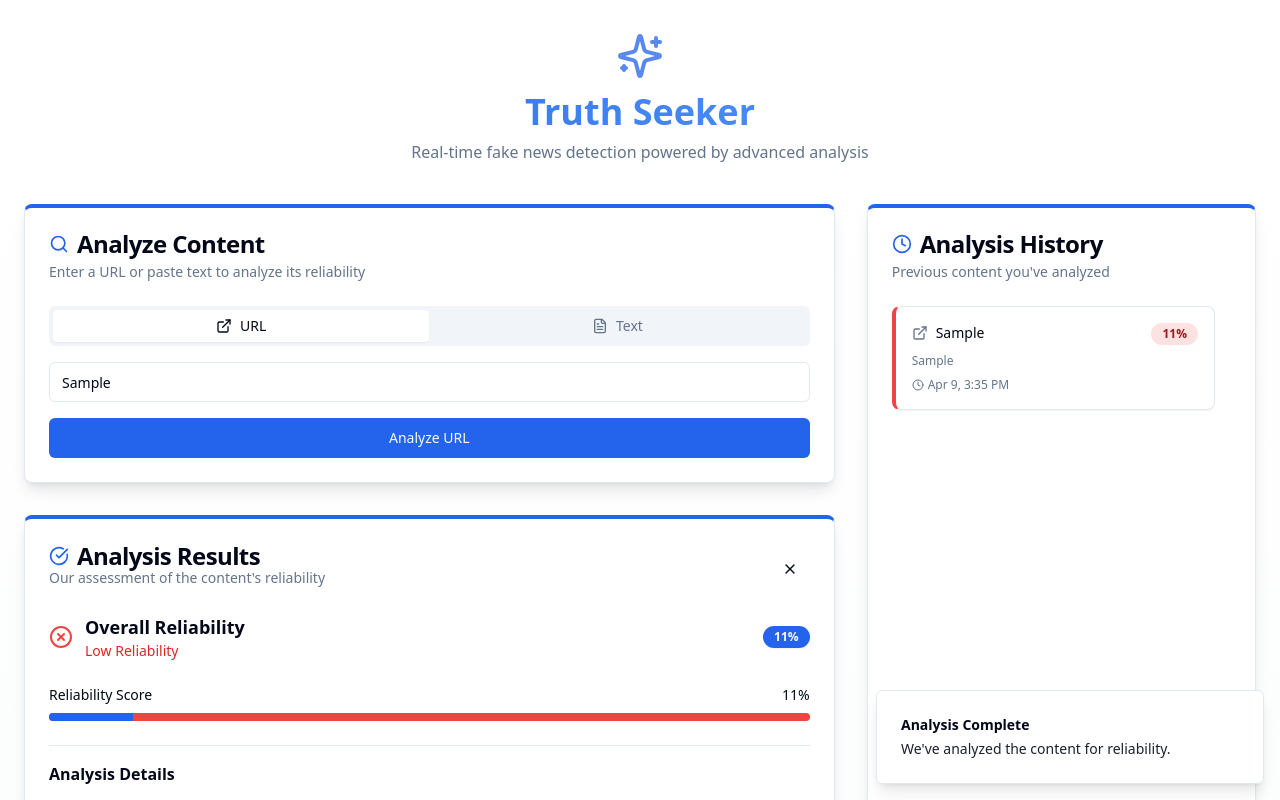
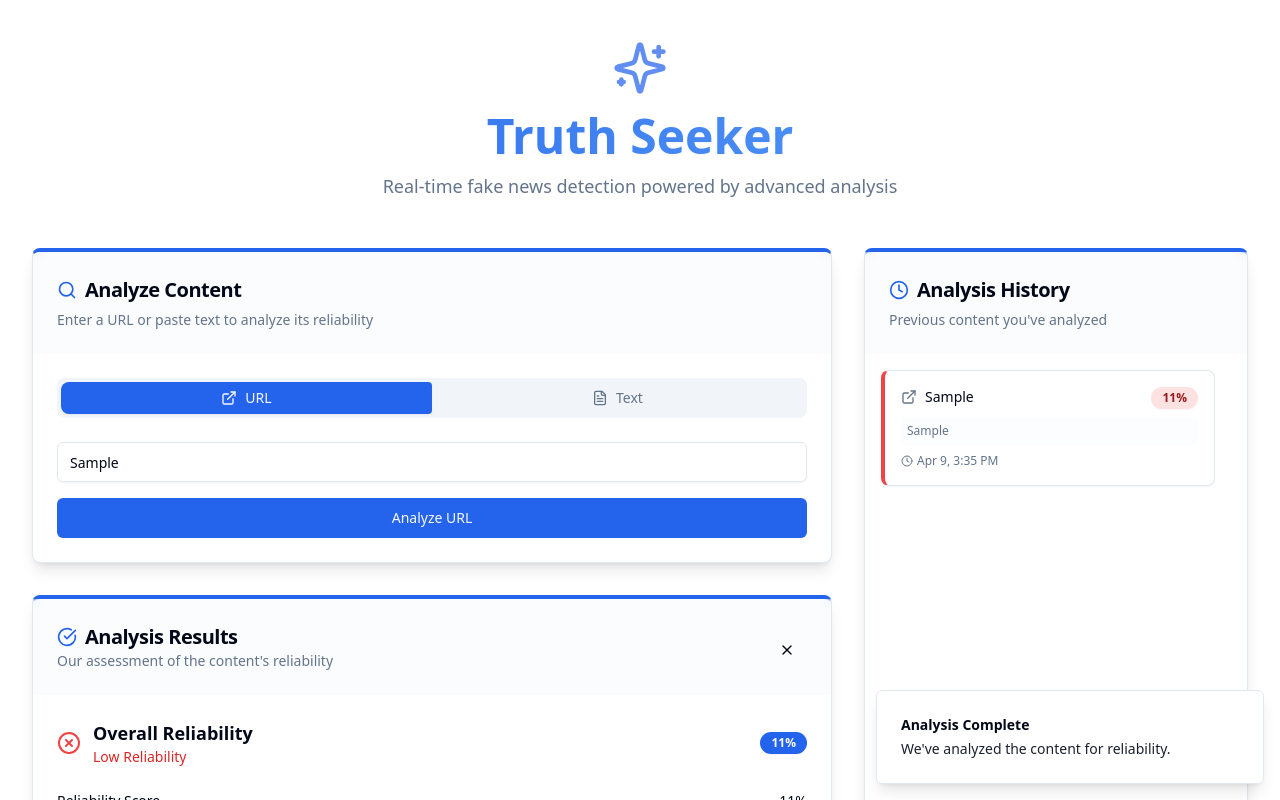
Before and after one commit to vyshu-2006/truth-seeker-stream, a React (Vite) app: page / in a window 1280 px wide. Both pictures are taken after typing "Sample" into the empty fields and a click on the button "Analyze URL". Shown: the top 800 px of the page. Built offline with nearby package versions, Linux system fonts and the light colour scheme.

Commit message:
Refactor: Beautify UI design
Improve the UI design for better user experience.

```diff
--- a/src/components/AnalysisResult.tsx
+++ b/src/components/AnalysisResult.tsx
@@ -3,14 +3,14 @@ import React from "react";
 import { Progress } from "@/components/ui/progress";
 import { Badge } from "@/components/ui/badge";
 import type { AnalysisResult as AnalysisResultType } from "@/types/analysis";
-import { AlertTriangle, CheckCircle, XCircle } from "lucide-react";
+import { AlertTriangle, CheckCircle, XCircle, ExternalLink, FileText } from "lucide-react";
 
 interface AnalysisResultProps {
   result: AnalysisResultType;
 }
 
 const AnalysisResult: React.FC<AnalysisResultProps> = ({ result }) => {
-  const { score, content, factualConsistency, sourceReputation, sentimentAnalysis, contentType, analysisFactors } = result;
+  const { score, content, factualConsistency, sourceReputation, sentimentAnalysis, contentType, analysisFactors, url, type } = result;
 
   const getScoreColor = (value: number) => {
     if (value >= 70) return "bg-green-500";
@@ -59,41 +59,62 @@ const AnalysisResult: React.FC<AnalysisResultProps> = ({ result }) => {
         <Progress value={score} className={`h-2 ${getScoreColor(score)}`} />
       </div>
 
+      {(type === "url" && url) && (
+        <div className="flex items-center space-x-2 text-sm bg-muted/30 p-3 rounded-md">
+          <ExternalLink className="h-4 w-4 text-primary" />
+          <a
+            href={url}
+            target="_blank"
+            rel="noopener noreferrer"
+            className="text-primary hover:underline truncate"
+          >
+            {url}
+          </a>
+        </div>
+      )}
+
       <div className="space-y-4 pt-4 border-t">
         <h4 className="font-semibold">Analysis Details</h4>
 
         <div className="grid grid-cols-1 md:grid-cols-2 gap-4">
-          <div className="space-y-2">
-            <h5 className="text-sm font-medium">Content Type</h5>
-            <p className="text-sm bg-secondary p-2 rounded">{contentType}</p>
+          <div className="space-y-2 bg-muted/10 p-3 rounded-md">
+            <h5 className="text-sm font-medium text-foreground/80">Content Type</h5>
+            <div className="flex items-center space-x-2">
+              {type === "url" ? (
+                <ExternalLink className="h-4 w-4 text-muted-foreground" />
+              ) : (
+                <FileText className="h-4 w-4 text-muted-foreground" />
+              )}
+              <p className="text-sm">{contentType}</p>
+            </div>
           </div>
 
-          <div className="space-y-2">
-            <h5 className="text-sm font-medium">Factual Consistency</h5>
+          <div className="space-y-2 bg-muted/10 p-3 rounded-md">
+            <h5 className="text-sm font-medium text-foreground/80">Factual Consistency</h5>
             <div className="flex items-center space-x-2">
               <Progress value={factualConsistency} className={`h-2 flex-1 ${factualConsistency >= 70 ? "bg-green-500" : factualConsistency >= 40 ? "bg-yellow-500" : "bg-red-500"}`} />
               <span className="text-sm">{factualConsistency}%</span>
             </div>
           </div>
 
-          <div className="space-y-2">
-            <h5 className="text-sm font-medium">Source Reputation</h5>
+          <div className="space-y-2 bg-muted/10 p-3 rounded-md">
+            <h5 className="text-sm font-medium text-foreground/80">Source Reputation</h5>
             <div className="flex items-center space-x-2">
               <Progress value={sourceReputation} className={`h-2 flex-1 ${sourceReputation >= 70 ? "bg-green-500" : sourceReputation >= 40 ? "bg-yellow-500" : "bg-red-500"}`} />
               <span className="text-sm">{sourceReputation}%</span>
             </div>
           </div>
 
-          <div className="space-y-2">
-            <h5 className="text-sm font-medium">Sentiment Analysis</h5>
-            <p className="text-sm bg-secondary p-2 rounded">{sentimentAnalysis}</p>
+          <div className="space-y-2 bg-muted/10 p-3 rounded-md">
+            <h5 className="text-sm font-medium text-foreground/80">Sentiment Analysis</h5>
+            <p className="text-sm">{sentimentAnalysis}</p>
           </div>
         </div>
 
         {content && (
           <div className="space-y-2 pt-4">
-            <h5 className="text-sm font-medium">Content Preview</h5>
-            <div className="text-sm bg-secondary p-3 rounded max-h-40 overflow-y-auto">
+            <h5 className="text-sm font-medium text-foreground/80">Content Preview</h5>
+            <div className="text-sm bg-muted/20 p-4 rounded-md max-h-40 overflow-y-auto border border-muted">
               {content.substring(0, 300)}
               {content.length > 300 && "..."}
             </div>
@@ -101,10 +122,13 @@ const AnalysisResult: React.FC<AnalysisResultProps> = ({ result }) => {
         )}
 
         <div className="space-y-2 pt-4">
-          <h5 className="text-sm font-medium">Key Analysis Factors</h5>
-          <ul className="list-disc list-inside text-sm space-y-1">
+          <h5 className="text-sm font-medium text-foreground/80">Key Analysis Factors</h5>
+          <ul className="grid grid-cols-1 md:grid-cols-2 gap-2">
             {analysisFactors.map((factor, index) => (
-              <li key={index} className="text-muted-foreground">{factor}</li>
+              <li key={index} className="text-sm text-muted-foreground bg-muted/10 p-2 rounded-md flex items-start">
+                <span className="inline-block w-1.5 h-1.5 rounded-full bg-primary mt-1.5 mr-2"></span>
+                {factor}
+              </li>
             ))}
           </ul>
         </div>
--- a/src/components/HistoryItem.tsx
+++ b/src/components/HistoryItem.tsx
@@ -19,6 +19,12 @@ const HistoryItem: React.FC<HistoryItemProps> = ({ item, onClick }) => {
     return "bg-red-100 text-red-800";
   };
 
+  const getBorderColor = (value: number) => {
+    if (value >= 70) return "#10b981";
+    if (value >= 40) return "#f59e0b";
+    return "#ef4444";
+  };
+
   const truncateText = (text: string, maxLength: number) => {
     if (text.length <= maxLength) return text;
     return text.substring(0, maxLength) + "...";
@@ -36,9 +42,9 @@ const HistoryItem: React.FC<HistoryItemProps> = ({ item, onClick }) => {
 
   return (
     <Card
-      className="cursor-pointer transition-all hover:shadow-md hover:translate-y-[-2px] border-l-4 hover:border-primary"
+      className="cursor-pointer transition-all hover:shadow-md hover:translate-y-[-2px] border-l-4 hover:border-primary overflow-hidden"
       onClick={onClick}
-      style={{ borderLeftColor: score >= 70 ? "#10b981" : score >= 40 ? "#f59e0b" : "#ef4444" }}
+      style={{ borderLeftColor: getBorderColor(score) }}
     >
       <CardContent className="p-4">
         <div className="flex justify-between items-start mb-2">
@@ -48,22 +54,22 @@ const HistoryItem: React.FC<HistoryItemProps> = ({ item, onClick }) => {
             ) : (
               <FileText className="h-4 w-4 mr-2 text-muted-foreground" />
             )}
-            <span className="text-sm font-medium">
+            <span className="text-sm font-medium truncate max-w-[150px]">
               {type === "url"
                 ? truncateText(url || "URL Analysis", 30)
                 : "Text Analysis"}
             </span>
           </div>
-          <Badge className={`text-xs ${getScoreBadge(score)}`}>
+          <Badge className={`text-xs ${getScoreBadge(score)} shadow-sm`}>
             {score}%
           </Badge>
         </div>
         {content && (
-          <p className="text-xs text-muted-foreground mb-2 line-clamp-2">
+          <p className="text-xs text-muted-foreground mb-2 line-clamp-2 bg-muted/20 p-1.5 rounded">
             {truncateText(content, 60)}
           </p>
         )}
-        <div className="flex items-center text-xs text-muted-foreground">
+        <div className="flex items-center text-xs text-muted-foreground mt-2">
           <Clock className="h-3 w-3 mr-1" />
           <span>{formatTimestamp(timestamp)}</span>
         </div>
--- a/src/index.css
+++ b/src/index.css
@@ -156,3 +156,17 @@
 .fade-in {
   animation: fadeIn 0.5s ease-out forwards;
 }
+
+.animate-fade-in {
+  animation: fadeIn 0.4s ease-out forwards;
+}
+
+/* Glass effect */
+.glass {
+  @apply backdrop-blur-sm bg-white/40 border border-white/20;
+}
+
+/* Subtle animation for cards */
+.card-hover {
+  @apply transition-all duration-300 hover:translate-y-[-2px];
+}
--- a/src/pages/Index.tsx
+++ b/src/pages/Index.tsx
@@ -96,23 +96,28 @@ const Index = () => {
   };
 
   return (
-    <div className="min-h-screen bg-gradient-to-b from-background to-muted/30">
-      <div className="container mx-auto py-8 px-4 md:px-6">
-        <header className="mb-10 text-center">
-          <div className="flex justify-center mb-3">
-            <Sparkles className="h-12 w-12 text-primary animate-pulse" />
+    <div className="min-h-screen bg-gradient-to-b from-background via-background to-muted/30">
+      <div className="container mx-auto py-10 px-4 sm:px-6 lg:px-8 max-w-7xl">
+        <header className="mb-12 text-center">
+          <div className="flex justify-center mb-4">
+            <div className="relative">
+              <Sparkles className="h-14 w-14 text-primary animate-pulse" />
+              <div className="absolute inset-0 bg-primary/20 blur-xl rounded-full -z-10"></div>
+            </div>
           </div>
-          <h1 className="text-4xl font-bold text-primary mb-2 bg-clip-text text-transparent bg-gradient-to-r from-primary to-blue-400">Truth Seeker</h1>
-          <p className="text-muted-foreground max-w-xl mx-auto">
+          <h1 className="text-5xl font-bold mb-3 bg-clip-text text-transparent bg-gradient-to-r from-primary to-blue-400 drop-shadow-sm">
+            Truth Seeker
+          </h1>
+          <p className="text-muted-foreground max-w-xl mx-auto text-lg">
             Real-time fake news detection powered by advanced analysis
           </p>
         </header>
 
         <div className="grid grid-cols-1 lg:grid-cols-3 gap-8">
-          <div className="lg:col-span-2">
-            <Card className="shadow-lg border-t-4 border-t-primary">
-              <CardHeader>
-                <CardTitle className="flex items-center gap-2">
+          <div className="lg:col-span-2 space-y-8">
+            <Card className="shadow-lg border-t-4 border-t-primary overflow-hidden transition-all duration-300 hover:shadow-xl">
+              <CardHeader className="bg-muted/30 backdrop-blur-sm">
+                <CardTitle className="flex items-center gap-2 text-xl">
                   <Search className="h-5 w-5 text-primary" />
                   Analyze Content
                 </CardTitle>
@@ -120,14 +125,14 @@ const Index = () => {
                   Enter a URL or paste text to analyze its reliability
                 </CardDescription>
               </CardHeader>
-              <CardContent>
+              <CardContent className="pt-6">
                 <Tabs defaultValue="url" className="w-full">
-                  <TabsList className="grid w-full grid-cols-2 mb-4">
-                    <TabsTrigger value="url" className="flex items-center gap-2">
+                  <TabsList className="grid w-full grid-cols-2 mb-6 rounded-lg">
+                    <TabsTrigger value="url" className="flex items-center gap-2 rounded-l-lg data-[state=active]:bg-primary data-[state=active]:text-primary-foreground">
                       <ExternalLink className="h-4 w-4" />
                       URL
                     </TabsTrigger>
-                    <TabsTrigger value="text" className="flex items-center gap-2">
+                    <TabsTrigger value="text" className="flex items-center gap-2 rounded-r-lg data-[state=active]:bg-primary data-[state=active]:text-primary-foreground">
                       <FileText className="h-4 w-4" />
                       Text
                     </TabsTrigger>
@@ -138,14 +143,20 @@ const Index = () => {
                         placeholder="Enter news article URL"
                         value={url}
                         onChange={(e) => setUrl(e.target.value)}
-                        className="transition-all focus-within:ring-2 ring-primary/50"
+                        className="transition-all focus-within:ring-2 ring-primary/50 shadow-sm"
                       />
                       <Button
                         type="submit"
-                        className="w-full transition-all hover:shadow-md"
+                        className="w-full transition-all hover:shadow-md relative overflow-hidden group"
                         disabled={isAnalyzing}
                       >
-                        {isAnalyzing ? "Analyzing..." : "Analyze URL"}
+                        <span className="absolute inset-0 w-full h-full bg-gradient-to-r from-primary to-blue-500 opacity-0 group-hover:opacity-20 transition-opacity"></span>
+                        {isAnalyzing ? (
+                          <span className="flex items-center gap-2">
+                            <span className="animate-spin h-4 w-4 border-2 border-white border-t-transparent rounded-full"></span>
+                            Analyzing...
+                          </span>
+                        ) : "Analyze URL"}
                       </Button>
                     </form>
                   </TabsContent>
@@ -156,14 +167,20 @@ const Index = () => {
                         rows={6}
                         value={text}
                         onChange={(e) => setText(e.target.value)}
-                        className="transition-all focus-within:ring-2 ring-primary/50"
+                        className="transition-all focus-within:ring-2 ring-primary/50 shadow-sm resize-none"
                       />
                       <Button
                         type="submit"
-                        className="w-full transition-all hover:shadow-md"
+                        className="w-full transition-all hover:shadow-md relative overflow-hidden group"
                         disabled={isAnalyzing}
                       >
-                        {isAnalyzing ? "Analyzing..." : "Analyze Text"}
+                        <span className="absolute inset-0 w-full h-full bg-gradient-to-r from-primary to-blue-500 opacity-0 group-hover:opacity-20 transition-opacity"></span>
+                        {isAnalyzing ? (
+                          <span className="flex items-center gap-2">
+                            <span className="animate-spin h-4 w-4 border-2 border-white border-t-transparent rounded-full"></span>
+                            Analyzing...
+                          </span>
+                        ) : "Analyze Text"}
                       </Button>
                     </form>
                   </TabsContent>
@@ -172,10 +189,10 @@ const Index = () => {
             </Card>
 
             {analysisResult && (
-              <Card className="mt-8 shadow-lg border-t-4 border-t-primary transform transition-all duration-300 hover:shadow-xl">
-                <CardHeader className="flex flex-row items-center justify-between">
+              <Card className="shadow-lg border-t-4 border-t-primary transform transition-all duration-300 hover:shadow-xl animate-fade-in">
+                <CardHeader className="flex flex-row items-center justify-between bg-muted/30 backdrop-blur-sm">
                   <div>
-                    <CardTitle className="flex items-center gap-2">
+                    <CardTitle className="flex items-center gap-2 text-xl">
                       <CheckCircle className="h-5 w-5 text-primary" />
                       Analysis Results
                     </CardTitle>
@@ -193,25 +210,23 @@ const Index = () => {
                     <X className="h-5 w-5" />
                   </Button>
                 </CardHeader>
-                <CardContent>
+                <CardContent className="pt-6">
                   <AnalysisResult result={analysisResult} />
                 </CardContent>
-                <CardFooter className="text-sm text-muted-foreground bg-muted/30 rounded-b-lg">
-                  <div className="flex items-center">
-                    <Info className="h-4 w-4 mr-2 text-primary" />
-                    <span>
-                      Analysis performed using our proprietary algorithm. Results should be used as a guide only.
-                    </span>
-                  </div>
+                <CardFooter className="text-sm text-muted-foreground bg-muted/30 rounded-b-lg p-4 flex items-center gap-2">
+                  <Info className="h-4 w-4 text-primary" />
+                  <span>
+                    Analysis performed using our proprietary algorithm. Results should be used as a guide only.
+                  </span>
                 </CardFooter>
               </Card>
             )}
           </div>
 
           <div>
-            <Card className="shadow-lg border-t-4 border-t-primary h-full">
-              <CardHeader>
-                <CardTitle className="flex items-center gap-2">
+            <Card className="shadow-lg border-t-4 border-t-primary h-full transition-all duration-300 hover:shadow-md">
+              <CardHeader className="bg-muted/30 backdrop-blur-sm">
+                <CardTitle className="flex items-center gap-2 text-xl">
                   <Clock className="h-5 w-5 text-primary" />
                   Analysis History
                 </CardTitle>
@@ -219,14 +234,14 @@ const Index = () => {
                   Previous content you've analyzed
                 </CardDescription>
               </CardHeader>
-              <CardContent>
-                <ScrollArea className="h-[500px] pr-4">
+              <CardContent className="p-4">
+                <ScrollArea className="h-[540px] pr-4">
                   {history.length === 0 ? (
-                    <div className="text-center text-muted-foreground py-8 bg-muted/20 rounded-lg border border-dashed border-muted">
-                      <FileText className="h-10 w-10 text-muted-foreground/50 mx-auto mb-2" />
-                      <p>No analysis history yet</p>
-                      <p className="text-sm mt-2">
-                        Analyzed content will appear here
+                    <div className="text-center text-muted-foreground py-12 px-4 bg-muted/10 rounded-lg border border-dashed border-muted flex flex-col items-center justify-center h-56">
+                      <FileText className="h-12 w-12 text-muted-foreground/40 mb-3" />
+                      <p className="font-medium">No analysis history yet</p>
+                      <p className="text-sm mt-2 max-w-xs">
+                        Analyzed content will appear here for quick reference
                       </p>
                     </div>
                   ) : (
@@ -246,7 +261,12 @@ const Index = () => {
           </div>
         </div>
 
-        <footer className="mt-16 text-center text-muted-foreground text-sm">
+        <footer className="mt-20 text-center text-muted-foreground text-sm pb-8">
+          <div className="flex items-center justify-center mb-2">
+            <div className="h-px w-12 bg-muted-foreground/30 mr-4"></div>
+            <Sparkles className="h-4 w-4 text-primary/60" />
+            <div className="h-px w-12 bg-muted-foreground/30 ml-4"></div>
+          </div>
           <p>© 2025 Truth Seeker - Helping you navigate the sea of information</p>
         </footer>
       </div>
```
